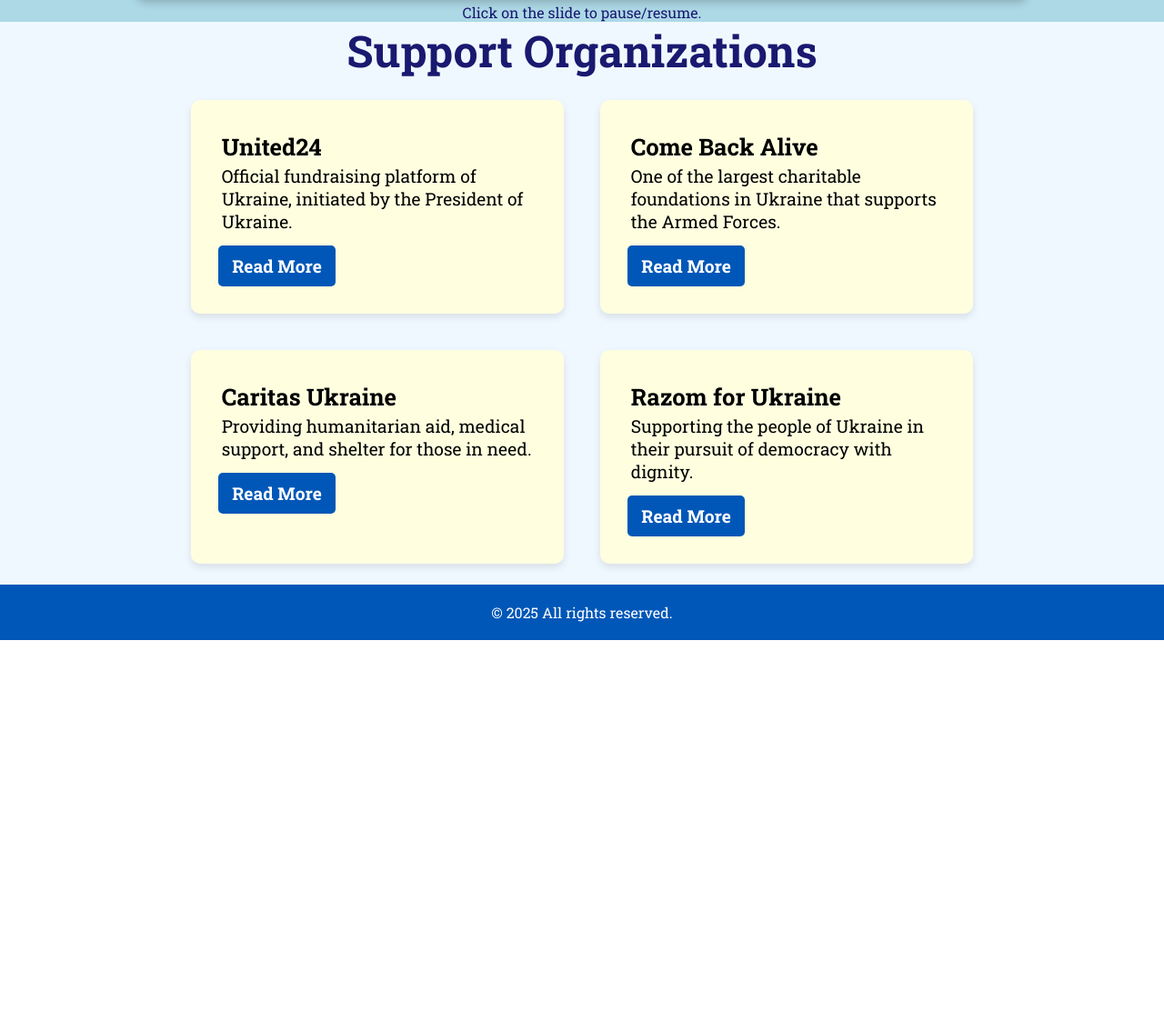
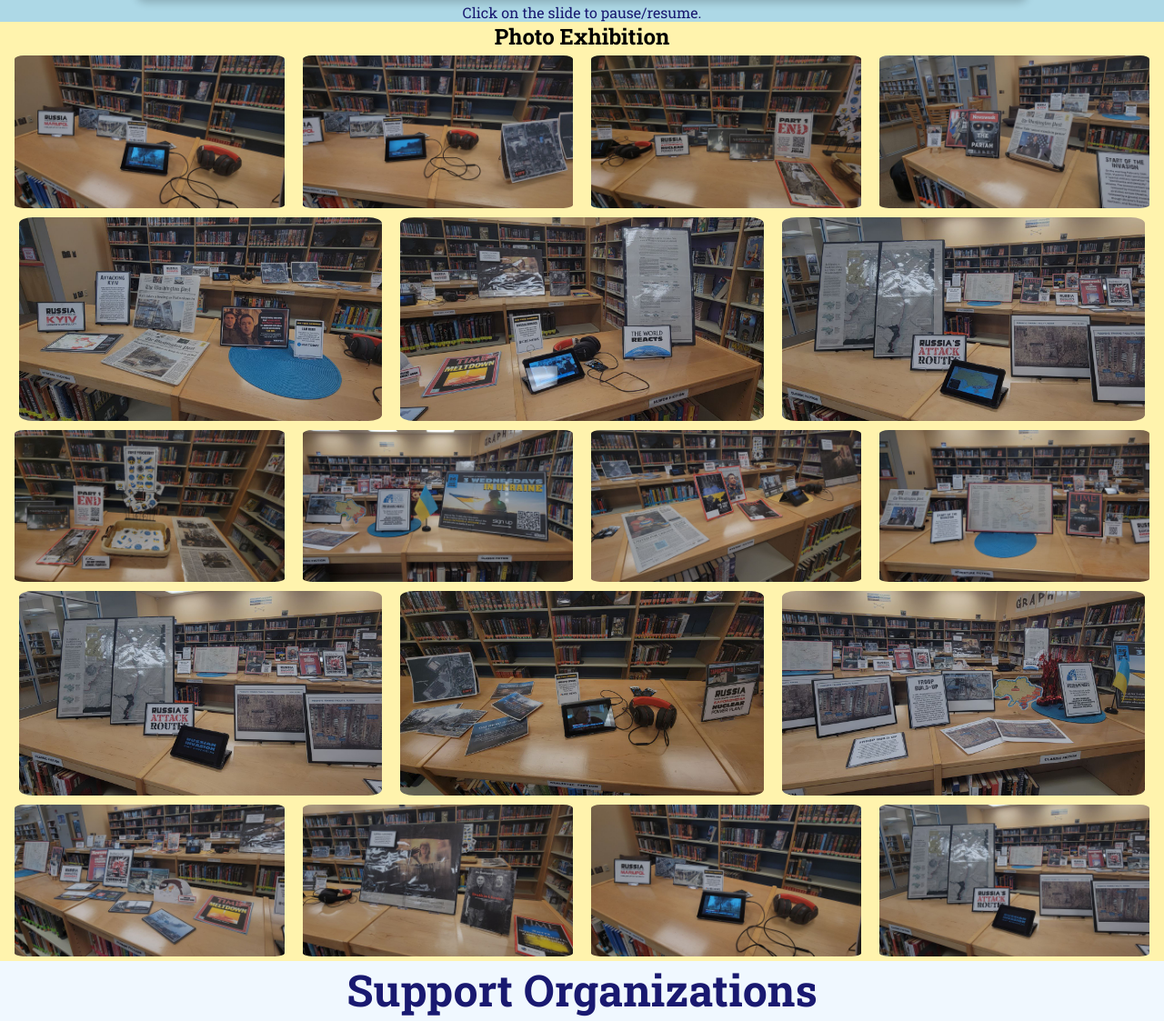
Before and after one commit to sydoriuk-serhii/linganorepage, a plain HTML site: page index.html in a window 1280 px wide. Shown: the part 1467-2590 px from the top of the page at 91% size. Before the commit the page ends 2171 px from the top, so only its background shows below. Drawn offline with Linux system fonts and the light colour scheme.

Commit message:
photo-collage alpha 0.0.1

```diff
--- a/css/styles.css
+++ b/css/styles.css
@@ -101,10 +101,76 @@ section {
 #next {
     right: 10px;
 }
-
 .nav-button:hover {
     background: rgba(0, 0, 0, 0.8);
 }
+
+
+#photo-collage {
+    background: #fff3ad;
+    text-align: center;
+}
+
+/* Основний контейнер */
+.collage {
+    display: flex;
+    flex-direction: column;
+    align-items: center;
+    max-width: 100%;
+}
+
+/* Стилі для рядків */
+.row-4, .row-3 {
+    display: flex;
+    justify-content: center;
+    gap: 10px;
+    width: 100%;
+}
+
+/* Непарні рядки (4 фото) */
+.row-4 img {
+    width: 24%;
+}
+
+/* Парні рядки (3 фото) */
+.row-3 img {
+    width: 32%;
+}
+
+/* Загальні стилі для фото */
+.collage img {
+    height: auto;
+    border-radius: 5%;
+    padding: 5px;
+    transition: transform 0.3s ease;
+}
+
+.collage img:hover {
+    transform: scale(1.02);
+}
+
+/* Адаптивність: планшети */
+@media (max-width: 1024px) {
+    .row-4 img {
+        width: 30%;
+    }
+
+    .row-3 img {
+        width: 45%;
+    }
+}
+
+/* Адаптивність: телефони */
+@media (max-width: 768px) {
+    .row-4 img, .row-3 img {
+        width: 45%;
+    }
+}
+
+
+
+
+
 
 
 .funds {
--- a/index.html
+++ b/index.html
@@ -23,6 +23,49 @@
         <button id="next" class="nav-button">❯</button>
     </div>
     <p>Click on the slide to pause/resume.</p>
+</section>
+<!-- Photo Collage Section -->
+<section id="photo-collage">
+    <h2>Photo Exhibition</h2>
+    <div class="collage">
+        <!-- Row 1 (4 photos) -->
+        <div class="row row-4">
+            <img src="assets/photos/photo1.jpg" alt="Exhibit 1">
+            <img src="assets/photos/photo2.jpg" alt="Exhibit 2">
+            <img src="assets/photos/photo3.jpg" alt="Exhibit 3">
+            <img src="assets/photos/photo4.jpg" alt="Exhibit 4">
+        </div>
+
+        <!-- Row 2 (3 photos) -->
+        <div class="row row-3">
+            <img src="assets/photos/photo5.jpg" alt="Exhibit 5">
+            <img src="assets/photos/photo6.jpg" alt="Exhibit 6">
+            <img src="assets/photos/photo7.jpg" alt="Exhibit 7">
+        </div>
+
+        <!-- Row 3 (4 photos) -->
+        <div class="row row-4">
+            <img src="assets/photos/photo8.jpg" alt="Exhibit 8">
+            <img src="assets/photos/photo9.jpg" alt="Exhibit 9">
+            <img src="assets/photos/photo10.jpg" alt="Exhibit 10">
+            <img src="assets/photos/photo11.jpg" alt="Exhibit 11">
+        </div>
+
+        <!-- Row 4 (3 photos) -->
+        <div class="row row-3">
+            <img src="assets/photos/photo12.jpg" alt="Exhibit 12">
+            <img src="assets/photos/photo13.jpg" alt="Exhibit 13">
+            <img src="assets/photos/photo14.jpg" alt="Exhibit 14">
+        </div>
+
+        <!-- Row 5 (4 photos) -->
+        <div class="row row-4">
+            <img src="assets/photos/photo15.jpg" alt="Exhibit 15">
+            <img src="assets/photos/photo16.jpg" alt="Exhibit 16">
+            <img src="assets/photos/photo1.jpg" alt="Exhibit 17">
+            <img src="assets/photos/photo12.jpg" alt="Exhibit 18">
+        </div>
+    </div>
 </section>
 
 
```
Also changed, not shown: assets/photos/photo1.jpg (added), assets/photos/photo10.jpg (added), assets/photos/photo11.jpg (added), assets/photos/photo12.jpg (added), assets/photos/photo13.jpg (added), assets/photos/photo14.jpg (added), assets/photos/photo15.jpg (added), assets/photos/photo16.jpg (added), assets/photos/photo2.jpg (added), assets/photos/photo3.jpg (added), assets/photos/photo4.jpg (added), assets/photos/photo5.jpg (added), assets/photos/photo6.jpg (added), assets/photos/photo7.jpg (added), 2 more files.
